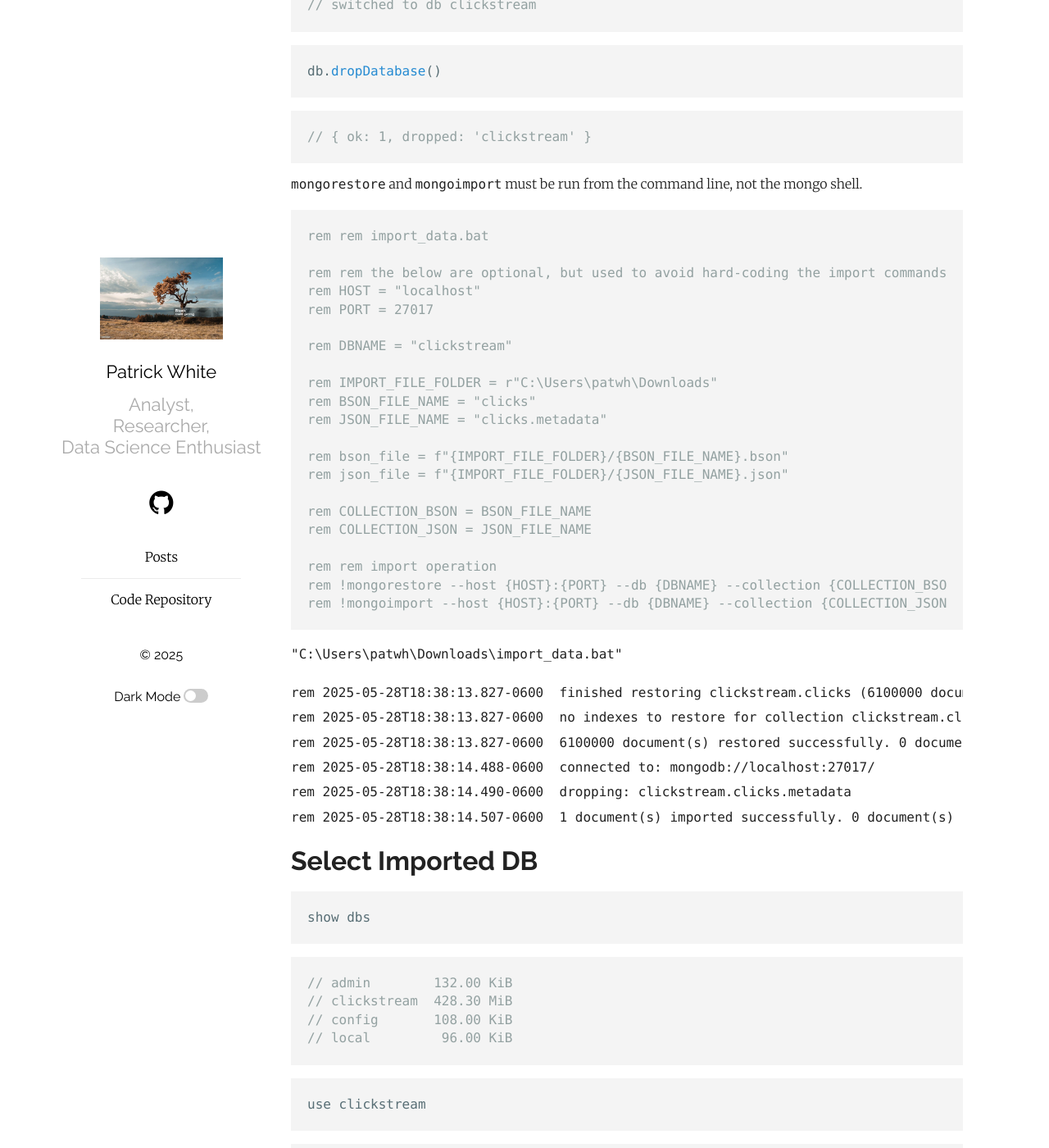
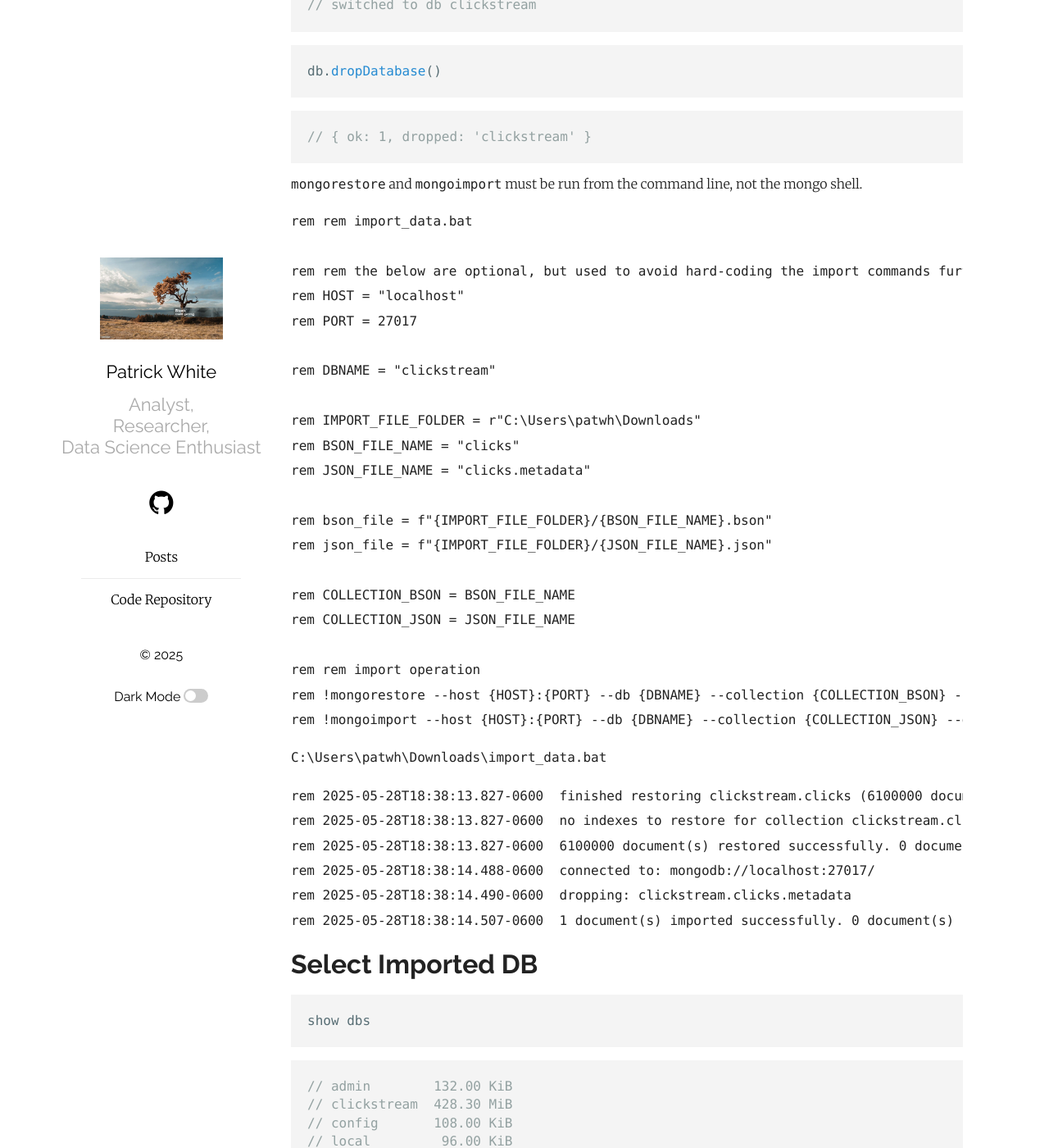
Before and after one commit to pw398/pw398.github.io, a Jekyll site: the page built from _posts/2025-05-28-MongoDB-via-MongoShell.md, in a window 1280 px wide and 1400 px high, scrolled down 2512 px. Shown: the whole window at 82% size. Built offline with Jekyll 4.4.1, drawn with Linux system fonts in a browser that asks for light colours.

Commit message:
Add files via upload

````diff
--- a/_posts/2025-05-28-MongoDB-via-MongoShell.md
+++ b/_posts/2025-05-28-MongoDB-via-MongoShell.md
@@ -131,7 +131,7 @@
 <code>mongorestore</code> and <code>mongoimport</code> must be run from the command line, not the mongo shell.
 
 
-```bat
+```cmd
 rem rem import_data.bat
 
 rem rem the below are optional, but used to avoid hard-coding the import commands further below
@@ -158,7 +158,7 @@
 <p></p>
 
 ```cmd
-"C:\Users\patwh\Downloads\import_data.bat"
+C:\Users\patwh\Downloads\import_data.bat
 ```
 
 <p></p>
````
